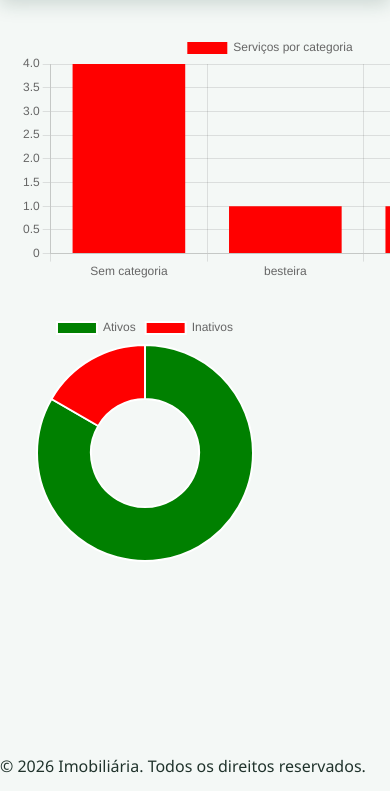
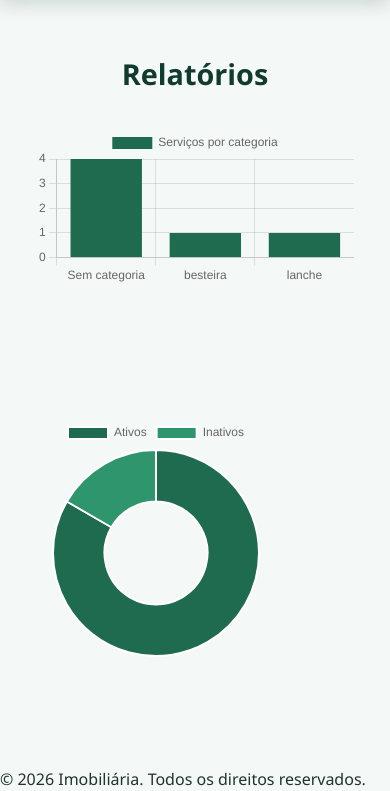
Before and after one commit to Carlosjun1or/DevWeb3, a Django app: page /relatorios/ in a window 390 px wide; the page is wider, and only the part inside the window is pictured. Shown: the part 157-948 px from the top of that part. Run offline with Django 5.2, Linux system fonts and the light colour scheme; data comes from the database, SQL or seed files in the repository; parts of the project's set-up code (start-up, migrations or seed data) failed here and were passed over.

Commit message:
Improve reports and fix category deletion
Adds responsive styling and external JavaScript for report charts, updates chart colors and layout, and corrects the category API to handle DELETE requests.

```diff
--- /dev/null
+++ b/trabalho01/ap/static/css/relatorios.css
@@ -0,0 +1,47 @@
+.relatorios-titulo {
+    text-align: center;
+    font-size: 2.2rem;
+    font-weight: 700;
+    margin: 20px 0 30px;
+    color: var(--green-900);
+}
+
+.relatorios-graficos {
+    display: flex;
+    flex-direction: column;
+    align-items: center;
+    gap: 30px;
+    width: 100%;
+    padding: 0 16px 30px;
+    box-sizing: border-box;
+}
+
+.grafico-categorias,
+.grafico-status {
+    position: relative;
+    width: 100%;
+}
+
+.grafico-categorias {
+    max-width: 800px;
+    height: 400px;
+}
+
+.grafico-status {
+    max-width: 500px;
+    height: 380px;
+}
+
+@media (max-width: 560px) {
+    .relatorios-titulo {
+        font-size: 1.8rem;
+    }
+
+    .grafico-categorias {
+        height: 260px;
+    }
+
+    .grafico-status {
+        height: 240px;
+    }
+}
--- /dev/null
+++ b/trabalho01/ap/static/js/relatorio.js
@@ -0,0 +1,31 @@
+const categorias = JSON.parse(document.getElementById('categorias').textContent);
+    const quantidades = JSON.parse(document.getElementById('quantidades').textContent);
+    const statusValores = JSON.parse(document.getElementById('status-valores').textContent);
+
+    new Chart(document.getElementById('graficoCategorias'),{
+        type: 'bar',
+        data: {
+            labels: categorias,
+            datasets:[{
+                label: 'Serviços por categoria',
+                data: quantidades,
+                backgroundColor: '#1e6b4f'
+            }]
+
+        }
+    });
+
+    new Chart(document.getElementById('graficoStatus'),{
+        type:'doughnut',
+        data: {
+            labels: ['Ativos', 'Inativos'],
+            datasets:[{
+                label: 'Serviços por status',
+                data: statusValores,
+                backgroundColor: [
+                    '#1e6b4f',
+                    '#2f956d'
+                ]
+            }]
+        }
+    });
--- a/trabalho01/ap/templates/relatorios.html
+++ b/trabalho01/ap/templates/relatorios.html
@@ -5,53 +5,24 @@
 {% block titulo %} Graficos {% endblock %}
 
 {% block estilos %}
-<link rel="stylesheet" href="{% static 'css/produtos.css' %}">
+<link rel="stylesheet" href="{% static 'css/relatorios.css' %}">
 {% endblock %}
 
 {% block conteudo %}
-<div style="width: 500px; height: 250px; margin-bottom: 30px;">
-    <canvas id="graficoCategorias"></canvas>
-</div>
-<div style="width: 350px; height: 250px;">
-    <canvas id="graficoStatus"></canvas>
+<h2 class="relatorios-titulo">Relatórios</h2>
+<div class="relatorios-graficos">
+    <div class="grafico-categorias">
+        <canvas id="graficoCategorias"></canvas>
+    </div>
+    <div class="grafico-status">
+        <canvas id="graficoStatus"></canvas>
+    </div>
 </div>
 {{categorias_labels|json_script:"categorias"}}
 {{categorias_valores|json_script:"quantidades"}}
 {{status_valores|json_script:"status-valores"}}
 
 <script src="https://cdn.jsdelivr.net/npm/chart.js"></script>
-<script>
-    const categorias = JSON.parse(document.getElementById('categorias').textContent);
-    const quantidades = JSON.parse(document.getElementById('quantidades').textContent);
-    const statusValores = JSON.parse(document.getElementById('status-valores').textContent);
-
-    new Chart(document.getElementById('graficoCategorias'),{
-        type: 'bar',
-        data: {
-            labels: categorias,
-            datasets:[{
-                label: 'Serviços por categoria',
-                data: quantidades,
-                backgroundColor: 'red'
-            }]
-
-        }
-    });
-
-    new Chart(document.getElementById('graficoStatus'),{
-        type:'doughnut',
-        data: {
-            labels: ['Ativos', 'Inativos'],
-            datasets:[{
-                label: 'Serviços por status',
-                data: statusValores,
-                backgroundColor: [
-                    'green',
-                    'red'
-                ]
-            }]
-        }
-    });
-</script>
+<script src="{% static 'js/relatorio.js' %}"></script>
 
 {% endblock %}
--- a/trabalho01/ap/views.py
+++ b/trabalho01/ap/views.py
@@ -189,7 +189,7 @@ def categoria_api(request, id):
     if request.method == 'GET':
         serializer = CategoriaSerializer(categoria)
         return Response(serializer.data)
-    elif request.method=='GET':
+    elif request.method=='DELETE':
         categoria.delete()
         return Response(status=status.HTTP_204_NO_CONTENT)
     elif request.method == 'PUT':
```
